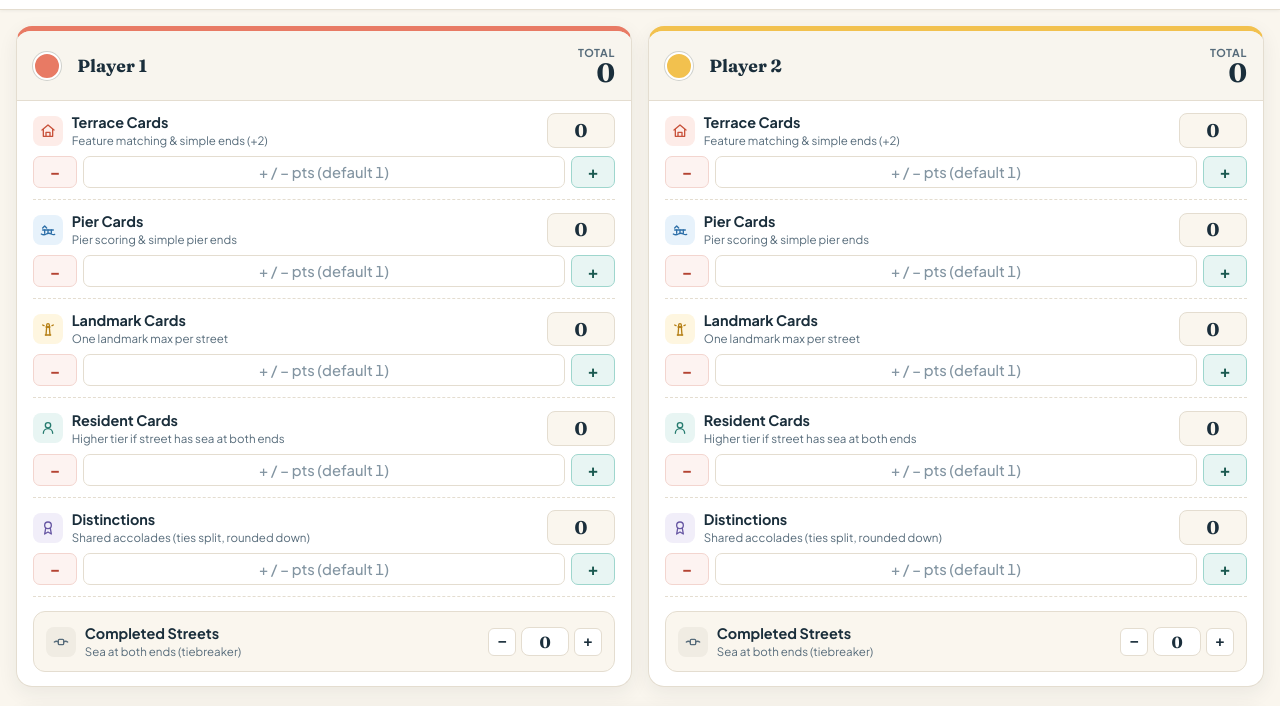
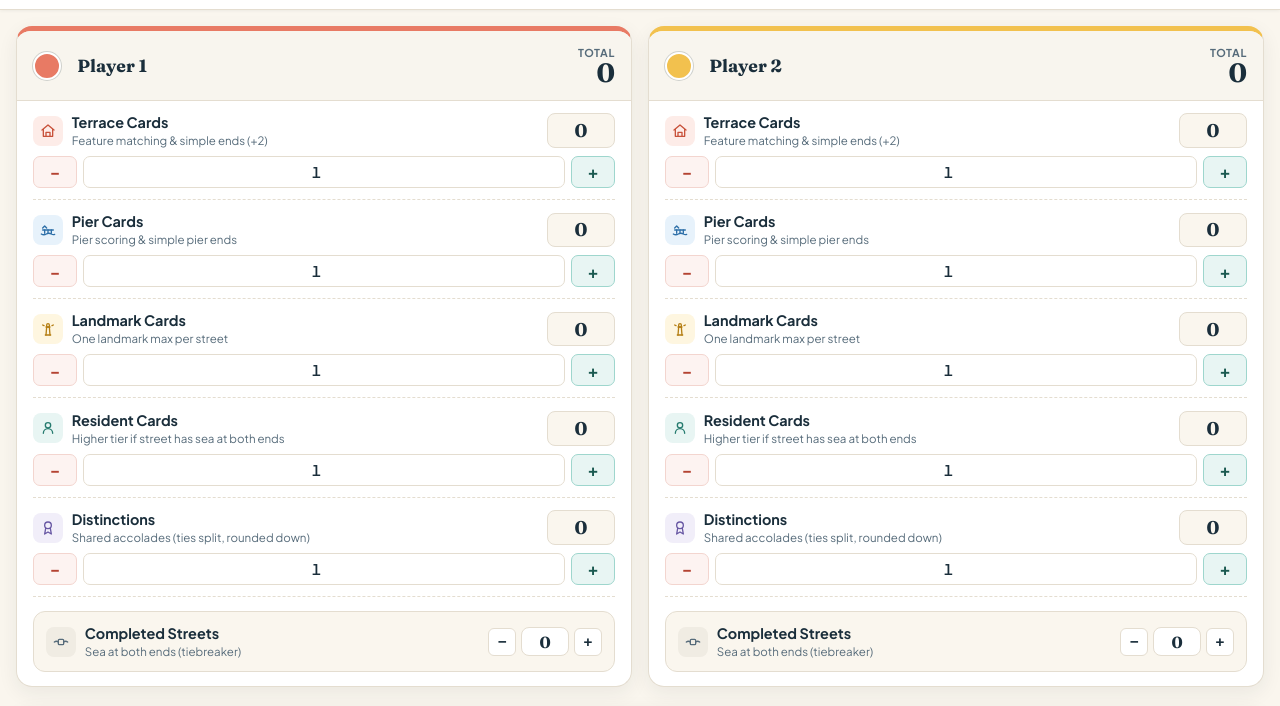
Before and after one commit to smileywiley/tenby-scorecard, a plain HTML site: page index.html in a window 1280 px wide. Shown: the part 62-768 px from the top of the page. Drawn offline with Linux system fonts and the light colour scheme.

Commit message:
Keep delta input value and show spinner arrows

```diff
--- a/app.js
+++ b/app.js
@@ -233,8 +233,8 @@
                     class="delta-input"
                     data-delta-input="${player.id}"
                     data-category="${cat.key}"
-                    placeholder="+ / − pts (default 1)"
-                    aria-label="Points to add or subtract for ${escapeHtml(player.name)} ${cat.label}"
+                    value="1"
+                    aria-label="Points per tap for ${escapeHtml(player.name)} ${cat.label}"
                   />
                   <button type="button" class="delta-btn delta-plus" data-delta-dir="1" data-player-id="${player.id}" data-category="${cat.key}" aria-label="Add to ${cat.label}">+</button>
                 </div>
@@ -499,7 +499,6 @@
       `input[data-player-id="${playerId}"][data-category="${category}"]`
     );
     if (scoreInput) scoreInput.value = String(nextVal);
-    if (deltaInput && raw !== '') deltaInput.value = '';
 
     updateLiveTotalsAndStandings(playerId);
   }
--- a/styles.css
+++ b/styles.css
@@ -588,15 +588,6 @@ body {
   box-shadow: 0 0 0 3px rgba(91, 155, 213, 0.18);
 }
 
-.delta-input::-webkit-outer-spin-button,
-.delta-input::-webkit-inner-spin-button {
-  -webkit-appearance: none;
-  margin: 0;
-}
-.delta-input[type="number"] {
-  -moz-appearance: textfield;
-}
-
 /* Tiebreaker row */
 .tiebreaker-box {
   margin-top: 0.2rem;
```
